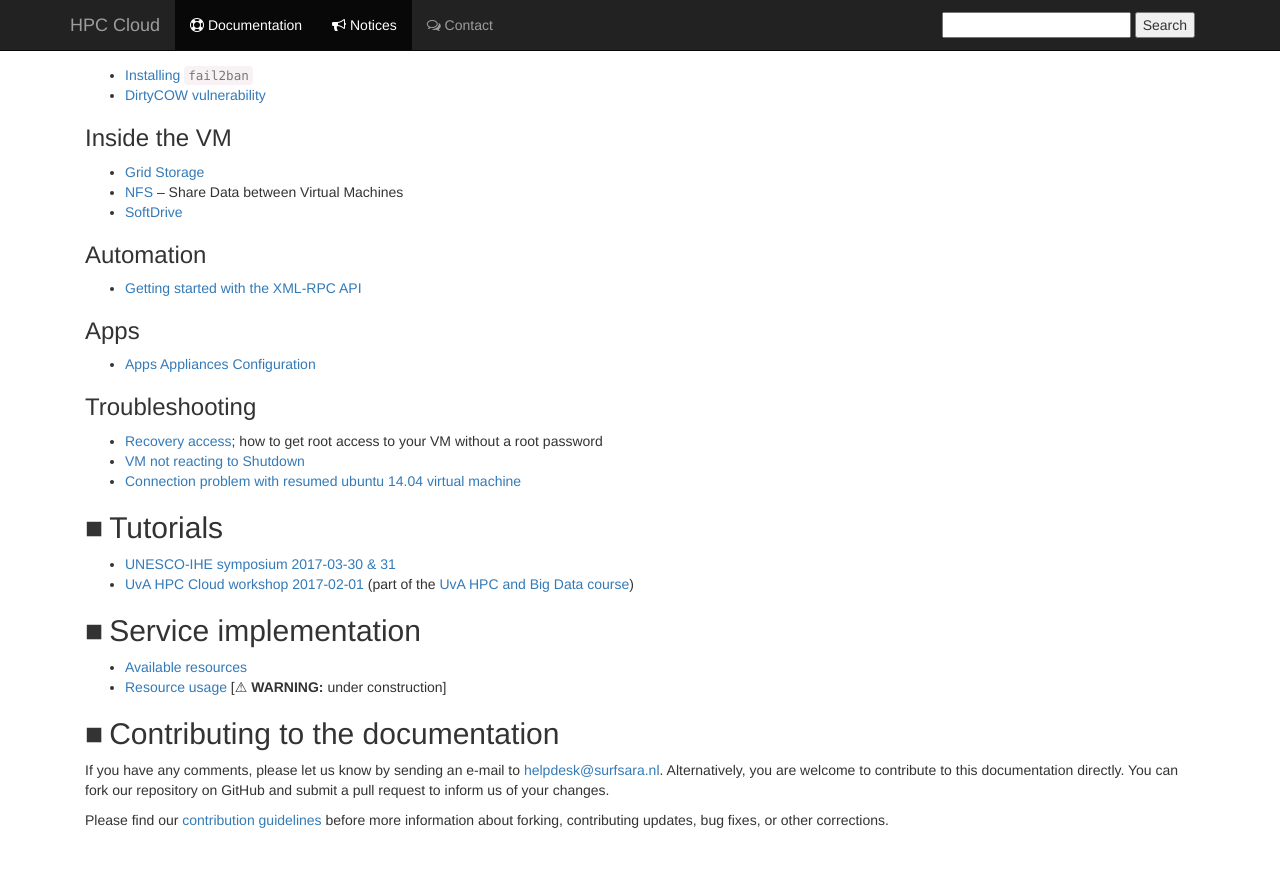
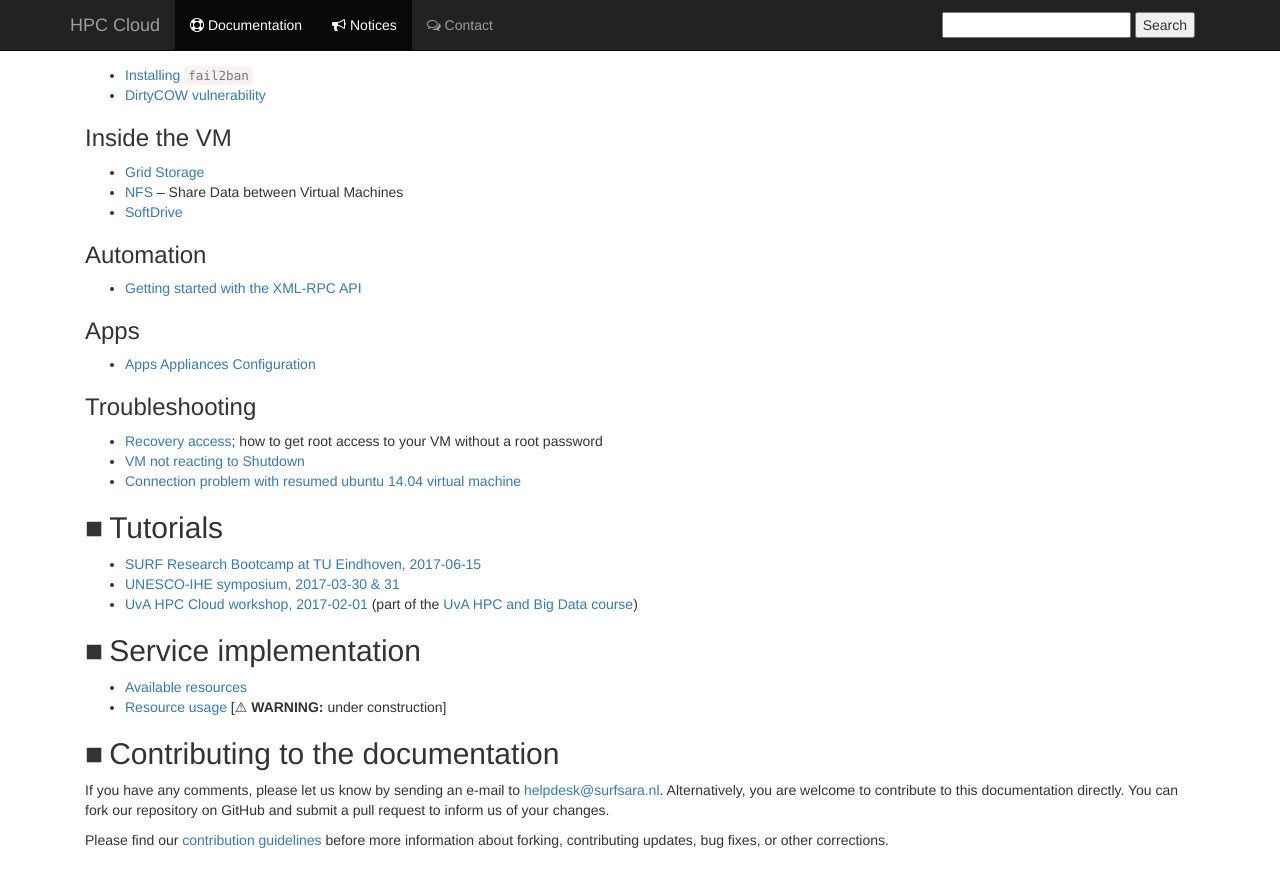
Before and after one commit to sara-nl/clouddocs, a Jekyll site: the page built from index.markdown, in a window 1280 px wide and 900 px high, scrolled down 1259 px. Shown: the top 887 px of the window. Built offline with Jekyll 4.4.1, drawn with Linux system fonts in a browser that asks for light colours; nearby versions of some CDN libraries; our own code applies the rules of GitHub Pages for plain Markdown files.

Commit message:
Link to Bootcamp in #Tutorials

```diff
--- a/index.markdown
+++ b/index.markdown
@@ -95,8 +95,9 @@ The HPC Cloud documentation **images are not being rendered correctly**. The ser
 
 
 ## Tutorials
-* [UNESCO-IHE symposium 2017-03-30 & 31](uihe-20170330/index)
-* [UvA HPC Cloud workshop 2017-02-01](UvA-20170201/index) (part of the [UvA HPC and Big Data course](http://hpc.uva.nl))
+* [SURF Research Bootcamp at TU Eindhoven, 2017-06-15](bootcamp-20170615/index)
+* [UNESCO-IHE symposium, 2017-03-30 & 31](uihe-20170330/index)
+* [UvA HPC Cloud workshop, 2017-02-01](UvA-20170201/index) (part of the [UvA HPC and Big Data course](http://hpc.uva.nl))
 
 <!---
 * [SURF Research Bootcamp 2016-11-10](bootcamp-20161110/index)
```
